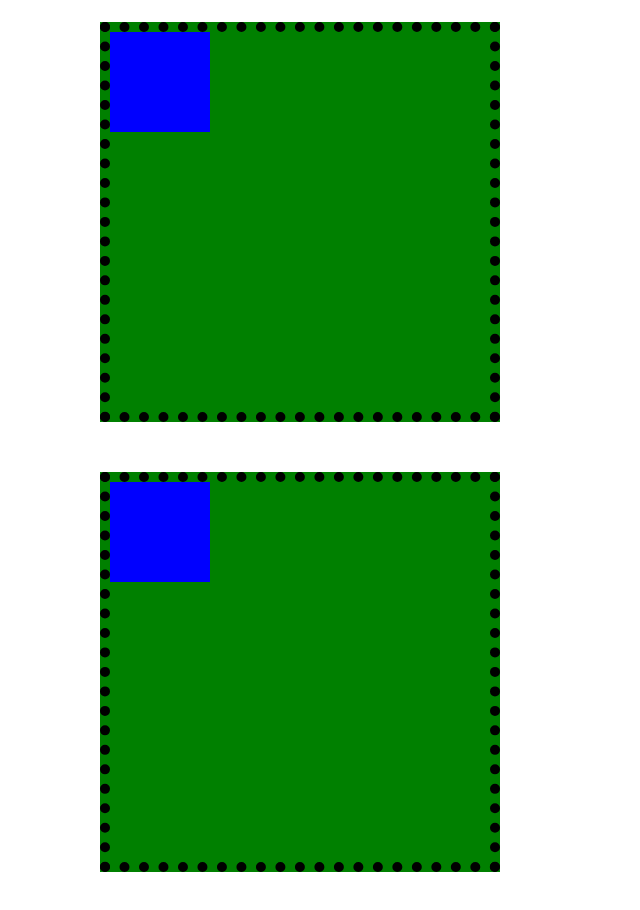
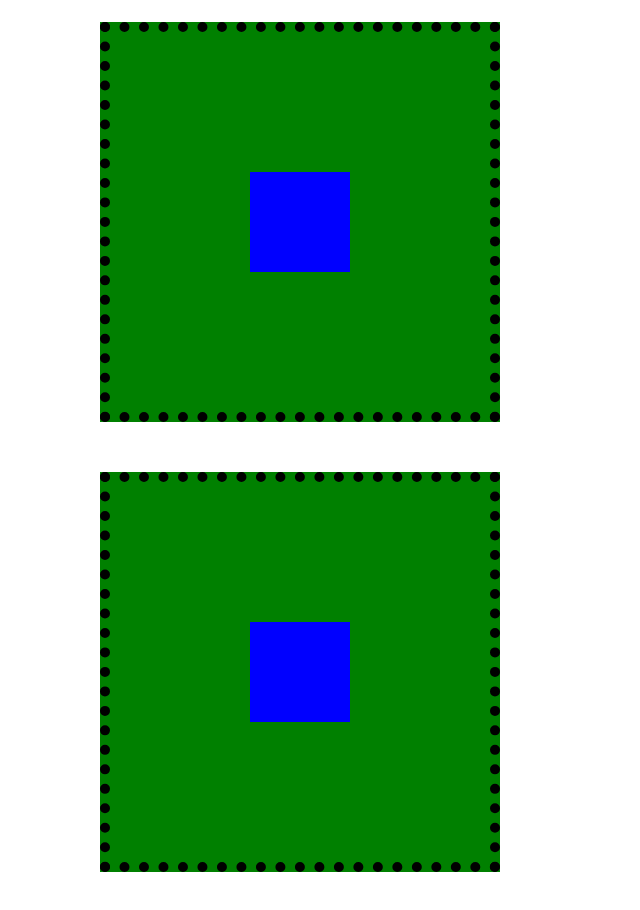
Before and after one commit to SerheievMainacad/SerheievMainacad.github.io, a plain HTML site: page index.html in a window 1280 px wide. Shown: the part 40-950 px from the top of the page, without its empty margins (0-640 px from the left). Drawn offline with Linux system fonts and the light colour scheme.

Commit message:
style restore

```diff
--- a/css/style.css
+++ b/css/style.css
@@ -45,4 +45,6 @@
 	width: 100px;
 	height: 100px;
 	background-color: blue;
+	margin-top: calc(50% - 50px);
+	margin-left: calc(50% - 50px);
 }
```
Also changed, not shown: index.html (+0 -1 lines).
